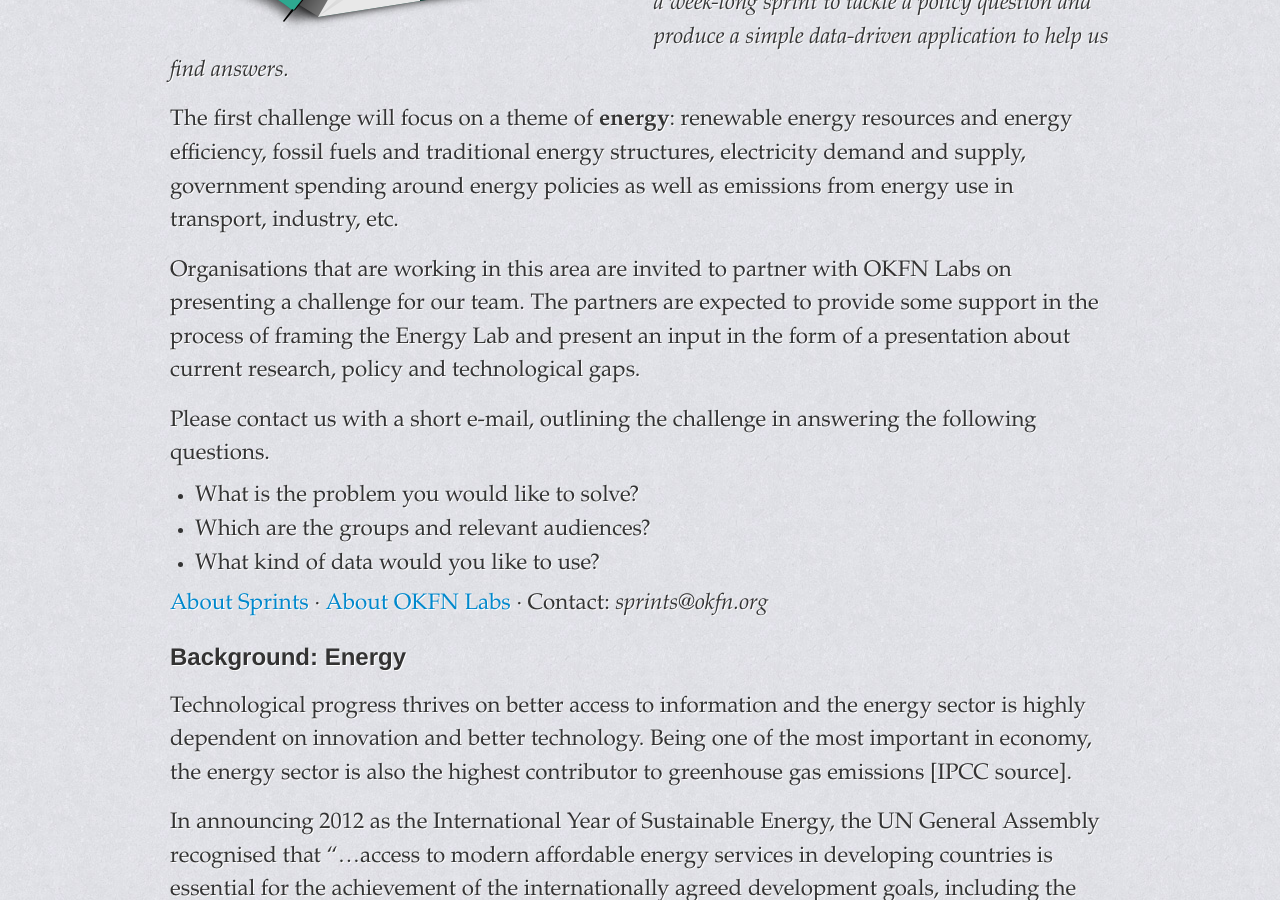
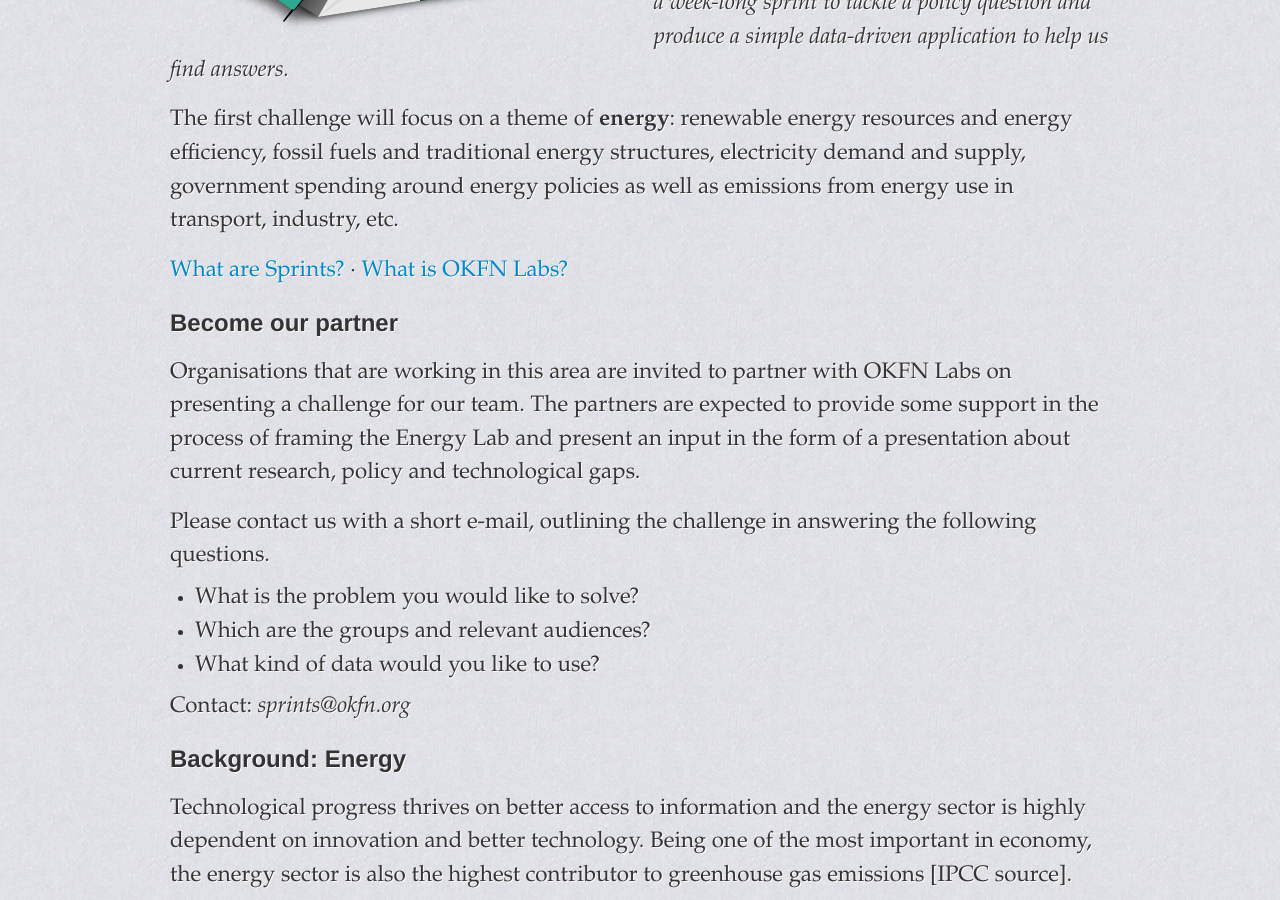
Before and after one commit to okfn/sprints.okfnlabs.org, a Jekyll site: the page built from energy/index.md, in a window 1280 px wide and 900 px high, scrolled down 458 px. Built offline with Jekyll 4.4.1, drawn with Linux system fonts in a browser that asks for light colours; some web fonts are replaced; Markdown is read by kramdown in place of the engine named in the settings.

Commit message:
update content structure

```diff
--- a/energy/index.md
+++ b/energy/index.md
@@ -13,6 +13,12 @@ title: OKFN Labs Energy Sprint
 
 <p>The first challenge will focus on a theme of <strong>energy</strong>: renewable energy resources and energy efficiency, fossil fuels and traditional energy structures, electricity demand and supply, government spending around energy policies as well as emissions from energy use in transport, industry, etc.</p>
 
+<p>
+<a href="/">What are Sprints?</a> &middot; <a href="http://okfnlabs.org">What is OKFN Labs?</a>
+</p>
+
+<h2>Become our partner</h2>
+
 <p>Organisations that are working in this area are invited to partner with OKFN Labs on presenting a challenge for our team. The partners are expected to provide some support in the process of framing the Energy Lab and present an input in the form of a presentation about current research, policy and technological gaps.</p>
 
 <p>Please contact us with a short e-mail, outlining the challenge in answering the following questions.</p>
@@ -24,7 +30,7 @@ title: OKFN Labs Energy Sprint
 </ul>
 
 <p>
-<a href="/">About Sprints</a> &middot; <a href="http://okfnlabs.org">About OKFN Labs</a> &middot; Contact: <em>sprints@okfn.org</em>
+  Contact: <em>sprints@okfn.org</em>
 </p>
 
 <h2>Background: Energy</h2>
```
